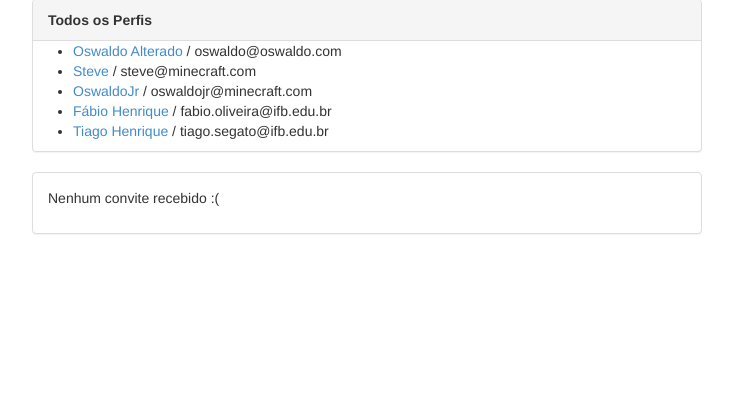
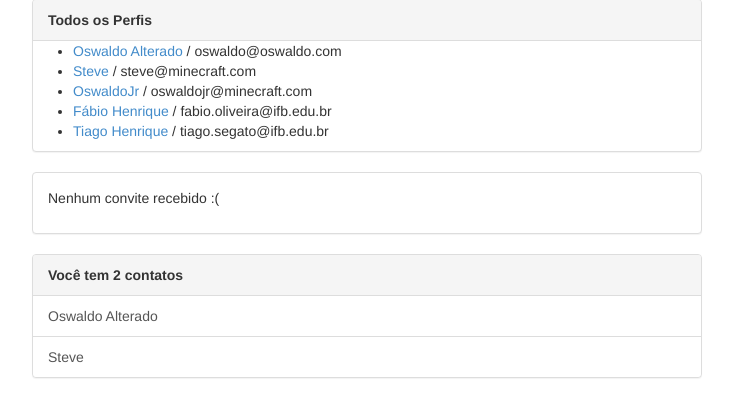
Before and after one commit to davirsreis/PI2-TSI, a Django app: page / in a window 1280 px wide. Shown: the part 121-538 px from the top of the page, without its empty margins (273-1006 px from the left). Run offline with Django 3.2, Linux system fonts and the light colour scheme; data comes from the database, SQL or seed files in the repository; both versions use the stored data as it was after the commit.

Commit message:
Nono módulo

```diff
--- a/perfis/models.py
+++ b/perfis/models.py
@@ -9,9 +9,16 @@ class Perfil(models.Model):
     telefone = models.CharField(max_length=15, null=False)
     nome_empresa = models.CharField(max_length=255, null=False)
 
+    contatos = models.ManyToManyField('self')
+
     def convidar(self, perfil_convidado):
         Convite(solicitante=self, convidado=perfil_convidado).save()
 
 class Convite(models.Model):
    solicitante = models.ForeignKey(Perfil, on_delete=models.CASCADE, related_name='convites_feitos')
    convidado = models.ForeignKey(Perfil, on_delete=models.CASCADE, related_name='convites_recebidos')
+
+   def aceitar(self):
+      self.convidado.contatos.add(self.solicitante)
+      self.solicitante.contatos.add(self.convidado)
+      self.delete()
--- a/perfis/templates/index.html
+++ b/perfis/templates/index.html
@@ -1,5 +1,4 @@
 <!-- experiencein/perfis/templates/index.html -->
-
 {% extends "base.html" %}
 
 {% block body %}
@@ -12,7 +11,7 @@
           <ul>
               {% for perfil in perfis %}
                   <li>
-                    <a href="{% url 'exibir' perfil.id%}">{{ perfil.nome }}</a> / {{ perfil.email }}
+                    <a href="{% url 'exibir' perfil.id %}">{{ perfil.nome }}</a> / {{ perfil.email }}
                   </li>
               {% endfor %}
           </ul>
@@ -31,7 +30,7 @@
                   {% for convite in perfil_logado.convites_recebidos.all %}
                       <li class="list-group-item">
                               {{ convite.solicitante.nome }}
-                              <a href="#" class="pull-right">aceitar</a>
+                              <a href="{% url 'aceitar' convite.id %}" class="pull-right">aceitar</a>
                       </li>
                   {% endfor %}
               </ul>
@@ -42,5 +41,25 @@
           {% endif %}
         {% endwith %}
     </div>
+
+    <div class="panel panel-default">
+    {% with total_de_contatos=perfil_logado.contatos.count %}
+        {% if total_de_contatos %}
+            <div class="panel-heading">
+                    <strong>Você tem {{total_de_contatos}} contato{{ total_de_contatos|pluralize }}</strong>
+            </div>
+            <ul class="list-group">
+                {% for contato in perfil_logado.contatos.all %}
+                    <a href="{% url 'exibir' contato.id %}" class="list-group-item">{{ contato.nome }}</a>
+                {% endfor %}
+            </ul>
+        {% else %}
+            <div class="panel-body">
+                <p>Você não possui contatos no momento :(</p>
+            </div>
+        {% endif %}
+    {% endwith %}
+  </div>
+
 </div>
 {% endblock %}
--- a/perfis/urls.py
+++ b/perfis/urls.py
@@ -5,5 +5,6 @@ from . import views
 urlpatterns = [
 	path('', views.index, name='index'),
 	path('perfis/<int:perfil_id>', views.exibir, name='exibir'),
-	path('perfis/<int:perfil_id>/convidar', views.convidar, name='convidar')
+	path('perfis/<int:perfil_id>/convidar', views.convidar, name='convidar'),
+	path('convite/<int:convite_id>/aceitar', views.aceitar, name='aceitar')
 ]
--- a/perfis/views.py
+++ b/perfis/views.py
@@ -1,14 +1,16 @@
 # experiencein/perfis/views.py
 from django.shortcuts import render
-from perfis.models import Perfil
+from perfis.models import Perfil, Convite
 from django.shortcuts import redirect
 
 def index(request):
     return render(request, 'index.html', {'perfis' : Perfil.objects.all(), 'perfil_logado' : get_perfil_logado(request)})
 
 def exibir(request, perfil_id):
-    # código comentado
-    return render(request, 'perfil.html', {'perfil' : perfil, 'perfil_logado' : get_perfil_logado(request)})
+    perfil = Perfil.objects.get(id=perfil_id)
+    perfil_logado = get_perfil_logado(request)
+    ja_e_contato = perfil in perfil_logado.contatos.all()
+    return render(request, 'perfil.html', {'perfil' : perfil, 'perfil_logado' : get_perfil_logado(request), 'ja_e_contato' : ja_e_contato})
 
 def convidar(request, perfil_id):
     perfil_a_convidar = Perfil.objects.get(id=perfil_id)
@@ -20,3 +22,8 @@ def convidar(request, perfil_id):
 
 def get_perfil_logado(request):
     return Perfil.objects.get(id=1)
+
+def aceitar(request, convite_id):
+  convite = Convite.objects.get(id=convite_id)
+  convite.aceitar()
+  return redirect('index')
```
Also changed, not shown: perfis/templates/perfil.html (+8 -3 lines), db.sqlite3, perfis/migrations/0003_perfil_contatos.py (added).
